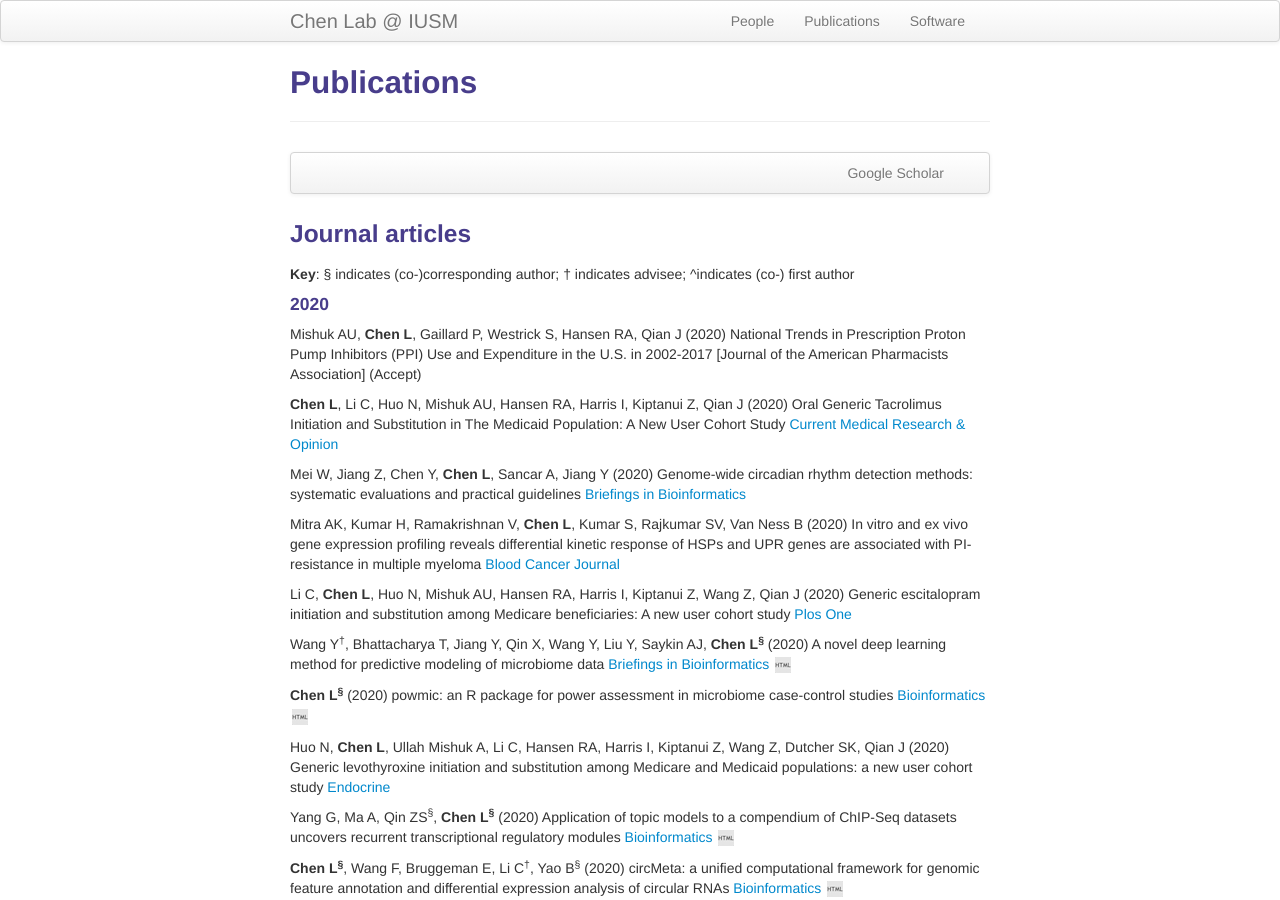
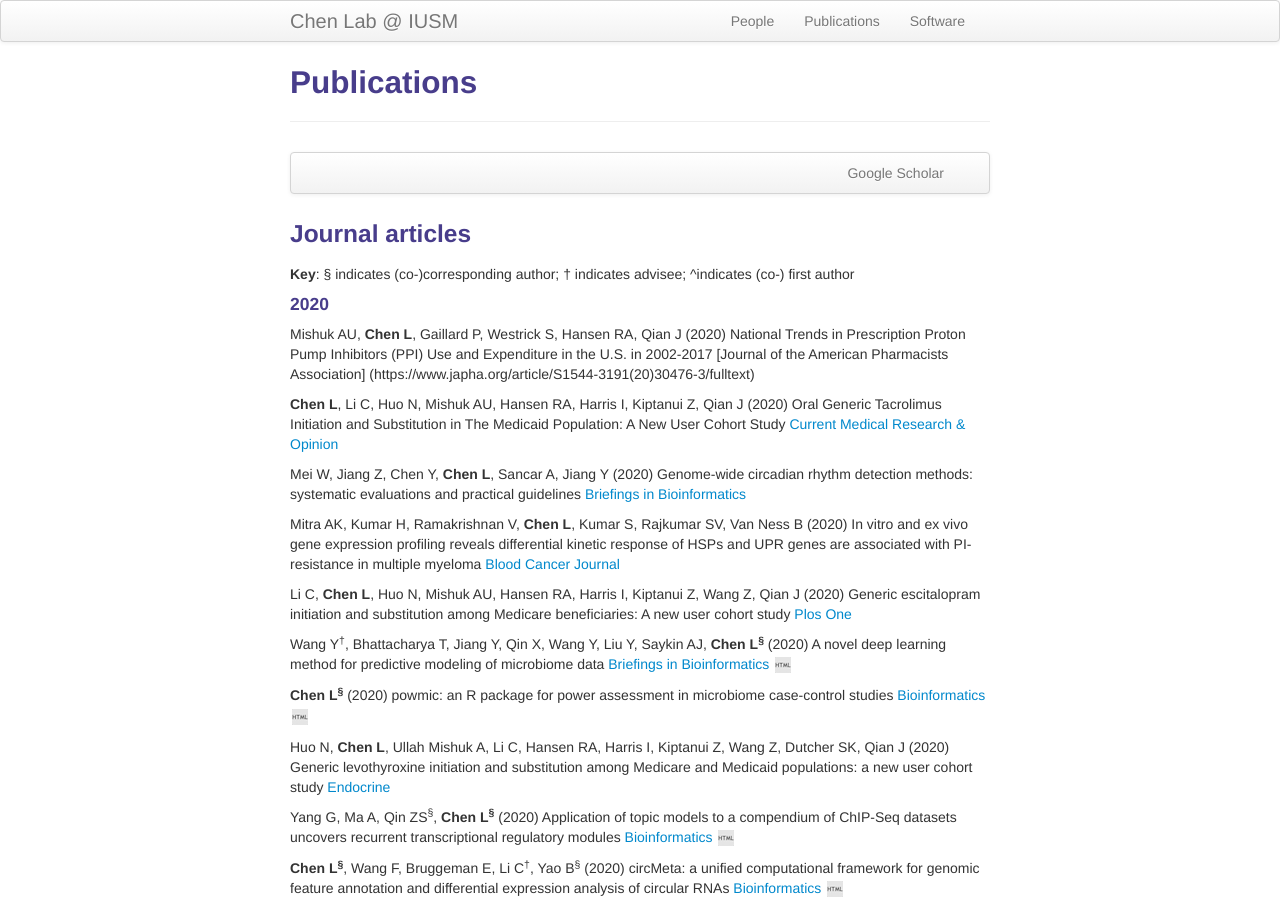
Before and after one commit to lichenbiostat/lichen-lab.github.io, a Jekyll site: the page built from pages/pubs.md, in a window 1280 px wide and 900 px high. Built offline with Jekyll 4.4.1, drawn with Linux system fonts in a browser that asks for light colours.

Commit message:
Update pubs.md

```diff
--- a/pages/pubs.md
+++ b/pages/pubs.md
@@ -20,7 +20,7 @@ description: Li Chen's publications
 
 #### 2020
 
-Mishuk AU, **Chen L**, Gaillard P, Westrick S, Hansen RA, Qian J (2020) National Trends in Prescription Proton Pump Inhibitors (PPI) Use and Expenditure in the U.S. in 2002-2017 [Journal of the American Pharmacists Association] (Accept)
+Mishuk AU, **Chen L**, Gaillard P, Westrick S, Hansen RA, Qian J (2020) National Trends in Prescription Proton Pump Inhibitors (PPI) Use and Expenditure in the U.S. in 2002-2017 [Journal of the American Pharmacists Association] (https://www.japha.org/article/S1544-3191(20)30476-3/fulltext)
 <!-- * 39 * -->
 
 **Chen L**, Li C, Huo N, Mishuk AU, Hansen RA, Harris I, Kiptanui Z, Qian J (2020) Oral Generic Tacrolimus Initiation and Substitution in The Medicaid Population: A New User Cohort Study [Current Medical Research & Opinion](https://www.tandfonline.com/doi/full/10.1080/03007995.2020.1793750)
```
